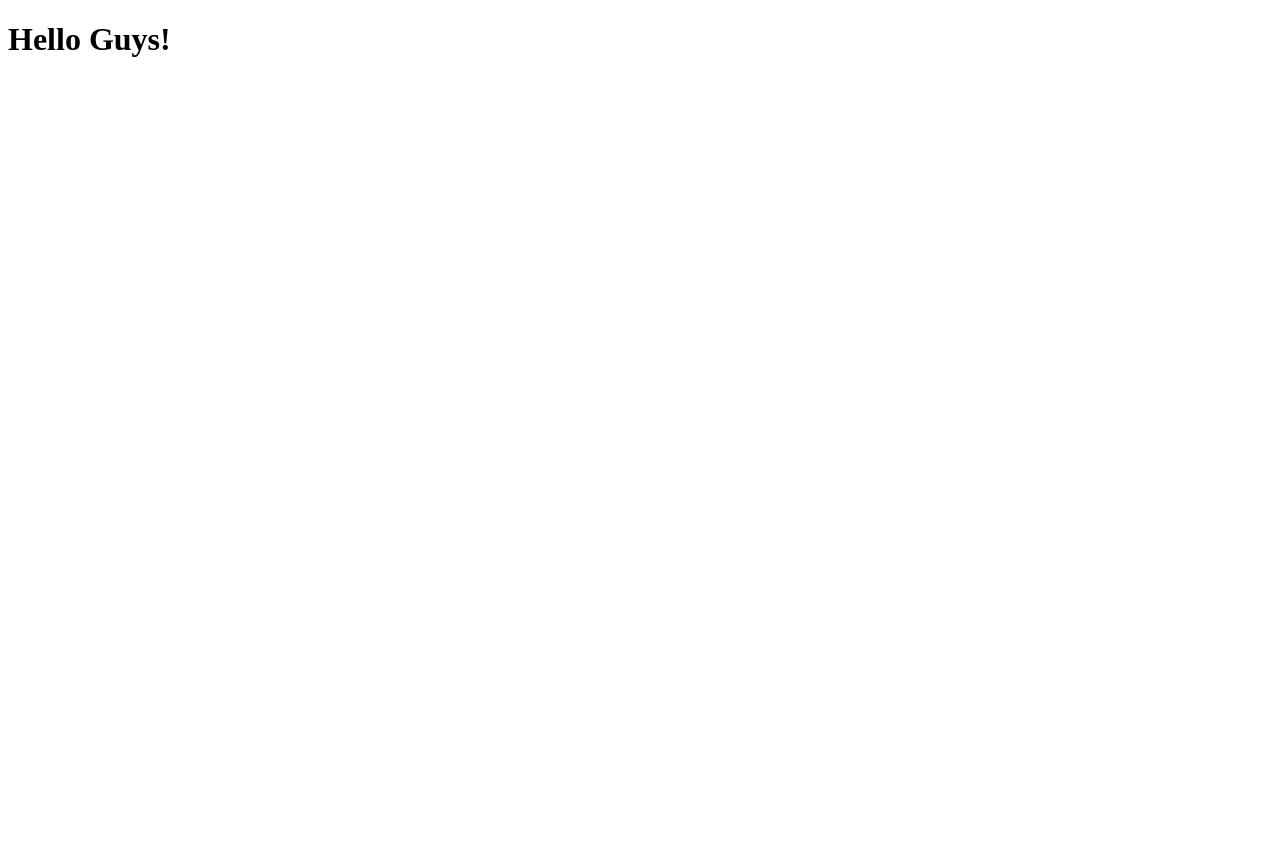
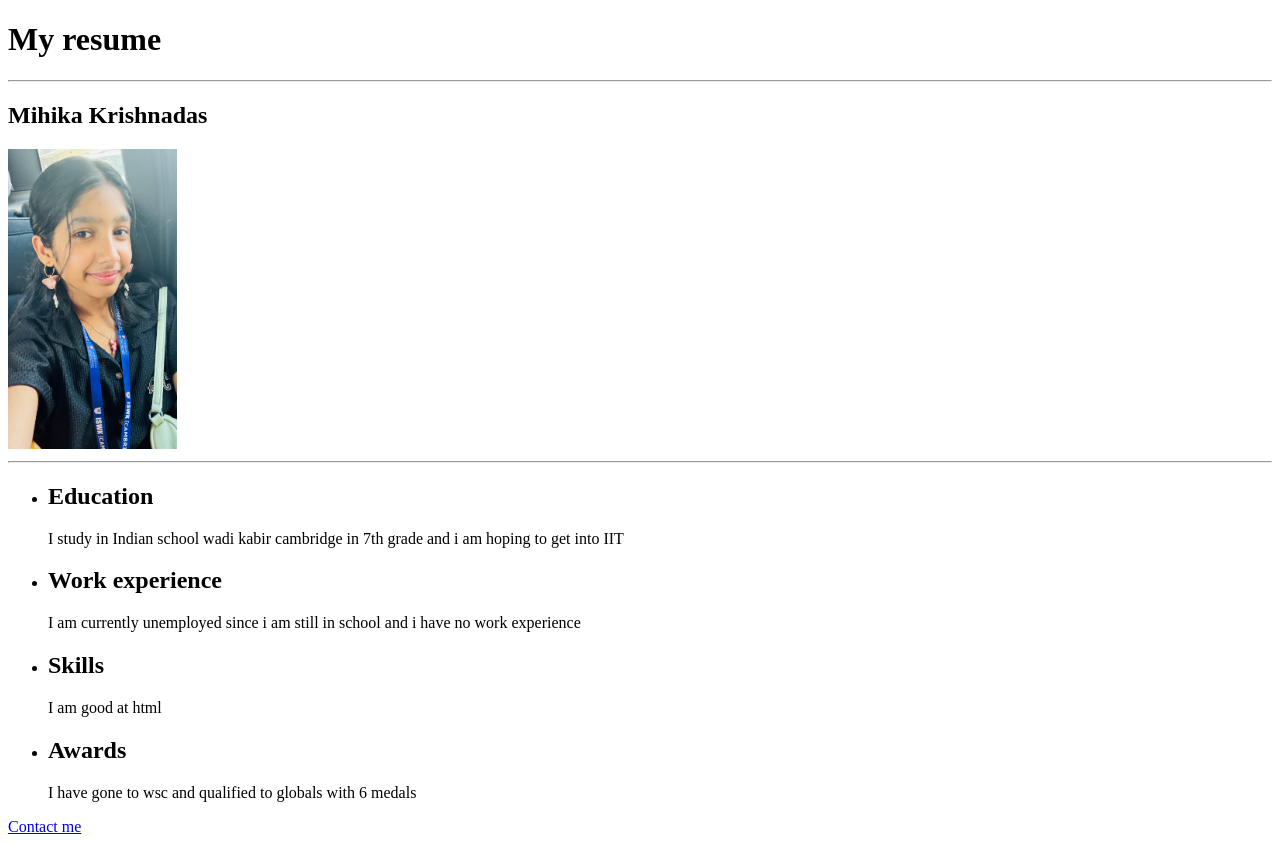
Before and after one commit to Mihucodz/myproject, a plain HTML site: page index.html in a window 1280 px wide. Before the commit the page ends 800 px from the top, so only its background shows below. Drawn offline with Linux system fonts and the light colour scheme.

Commit message:
Update index.html

```diff
--- a/index.html
+++ b/index.html
@@ -1,11 +1,27 @@
 <!DOCTYPE html>
 <html lang="en">
 <head>
-    <meta charset="UTF - 8">
-    <title>MIHIKA'S WEBSITE</title>
-</head>
+    <meta charset="UTF-8">
+    <meta name="viewport" content="width=device-width, initial-scale=1.0">
+    <title>Document</title>
+<h1>My resume</h1>
+<hr/>
+<body>
 
-<body>
-    <h1>Hello Guys!</h1>
+ <h2>Mihika Krishnadas </h2>
+  <img src="./pfp/my pic .jpg" height="300" >
+  <hr/>
+        <ul>
+
+            <li> <h2>Education</h2>I study in Indian school wadi kabir cambridge in 7th grade and i am hoping to get into IIT</li>
+
+            <li> <h2>Work experience </h2>  I am currently unemployed since i am still in school and i have no work experience</li>
+
+            <li><h2>Skills </h2> I am good at html  </li>
+
+            <li><h2>Awards</h2>I have gone to wsc and qualified to globals with 6 medals </li>
+        </ul>
+<a href="./public copy/contact.html">Contact me</a>
+
 </body>
 </html>
```
